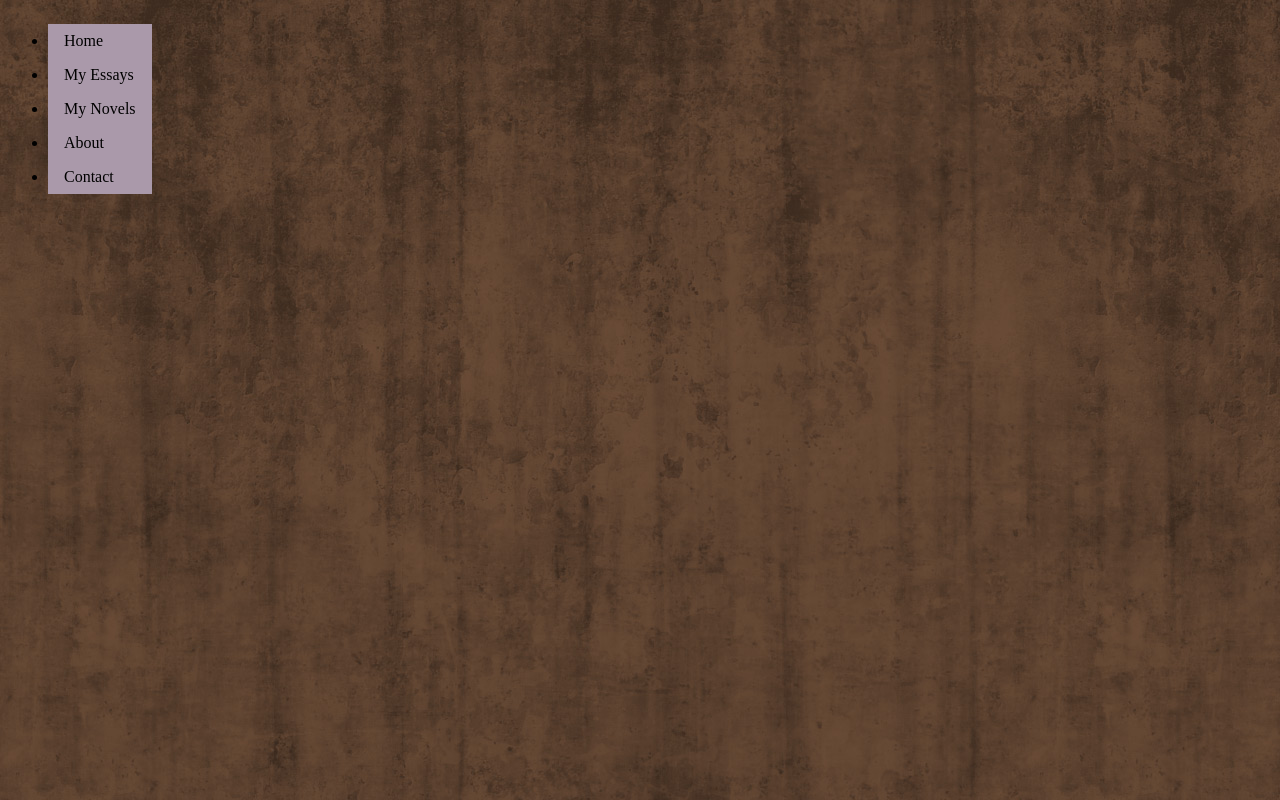
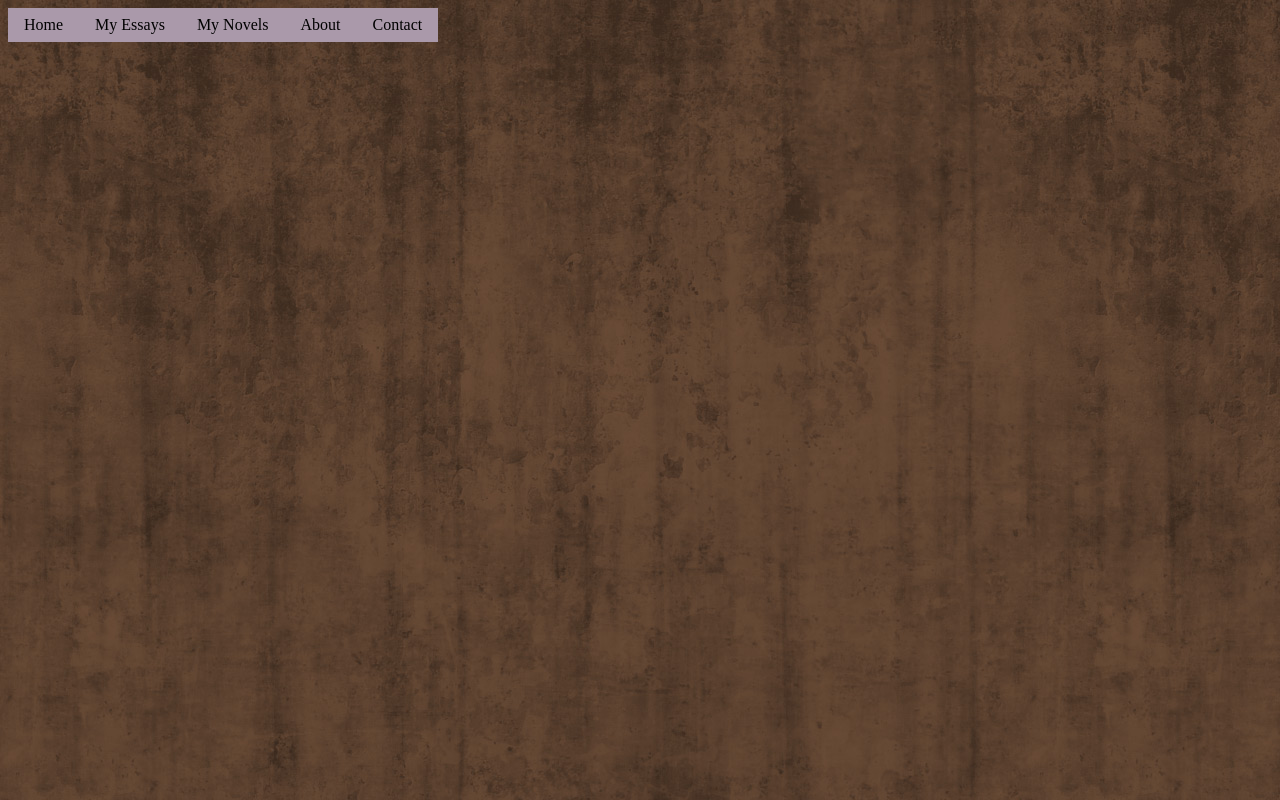
Before and after one commit to DonCardenioVI/doncardenioVI.github.io, a plain HTML site: page index.html in a window 1280 px wide. Drawn offline with Linux system fonts and the light colour scheme.

Commit message:
Update styles.css

```diff
--- a/css/styles.css
+++ b/css/styles.css
@@ -3,7 +3,11 @@ body {
 }
 
 .navbar ul {
-  float: left;
+  list-style-type: none;
+  margin: 0;
+  padding: 0;
+  overflow: hidden;
+  color: #fff;
 }
 
 .navbar li a {
@@ -12,6 +16,7 @@ body {
   background-color:#a9a;
   padding: 8px 16px;
   text-decoration: none;
+  float: left;
 }
 
 .navbar li a:hover {
```
